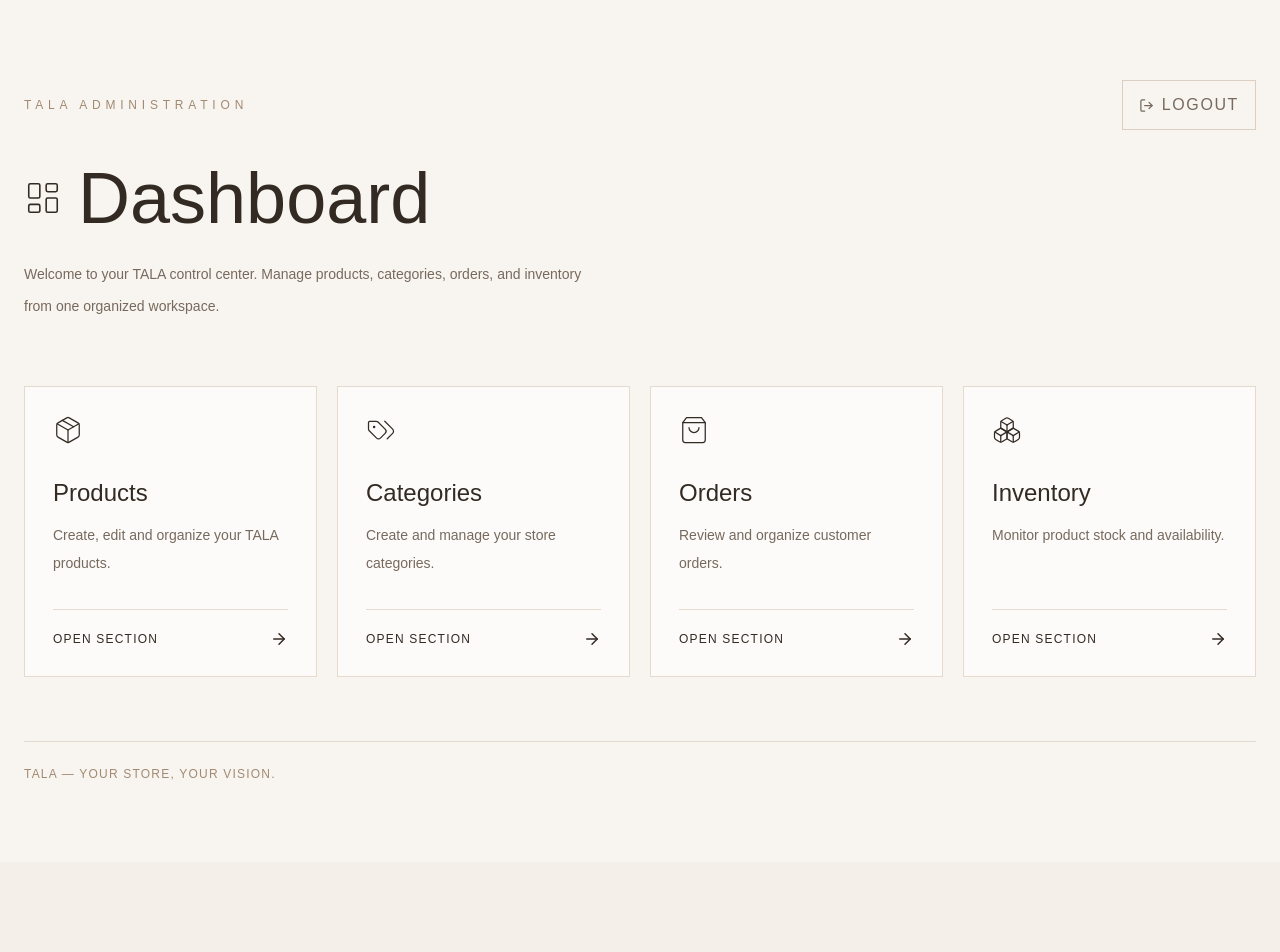
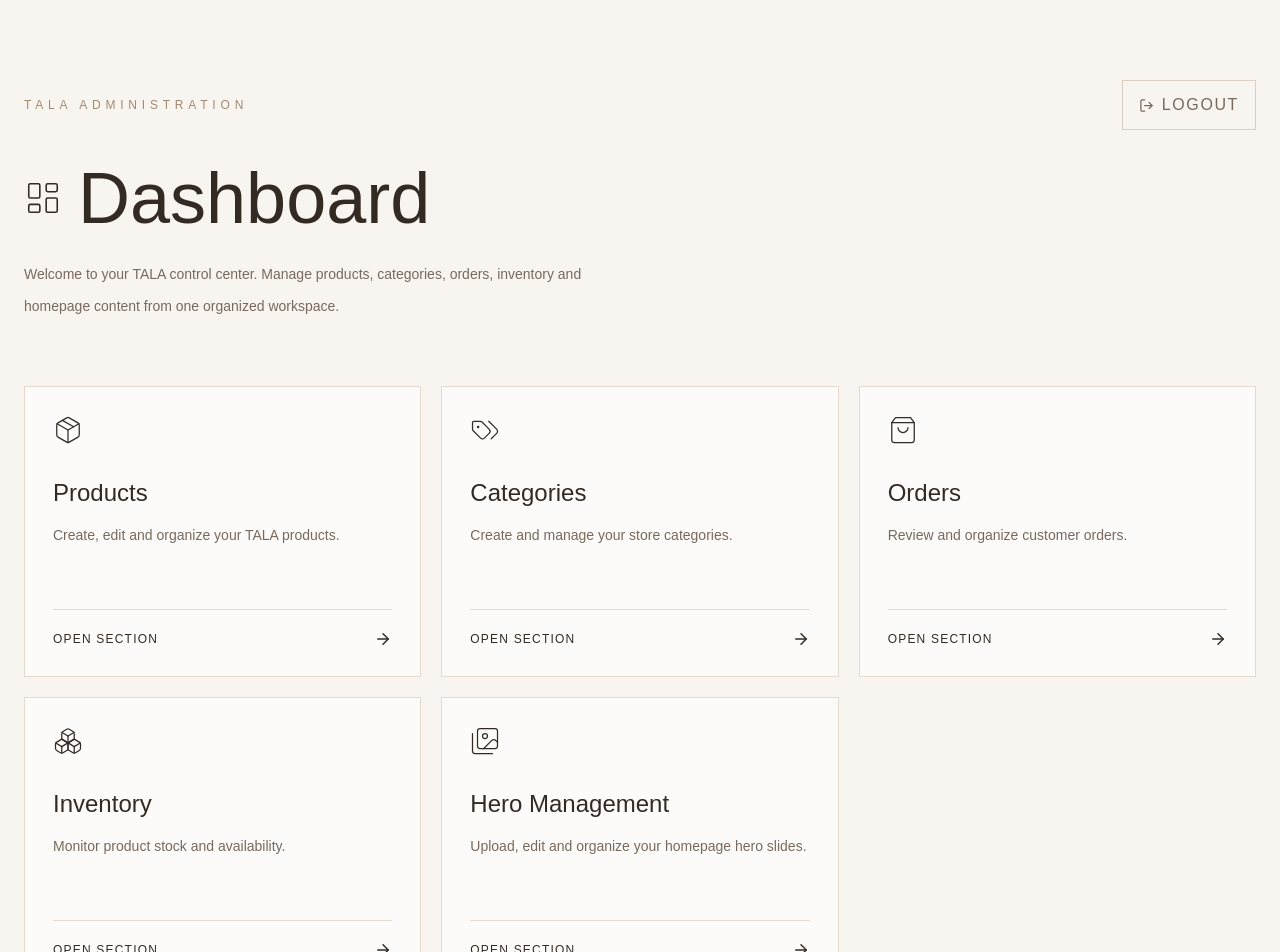
Before and after one commit to ozagomaa759-pixel/tala-store, a Next.js app: page /admin in a window 1280 px wide. Shown: the top 952 px of the page. Before the commit the page ends 862 px from the top, so only its background shows below. Built offline with nearby package versions, Linux system fonts and the light colour scheme.

Commit message:
Add hero management section to admin dashboard
Added hero management section to admin page and updated description.

```diff
--- a/src/app/admin/page.tsx
+++ b/src/app/admin/page.tsx
@@ -10,6 +10,7 @@ import {
   LayoutDashboard,
   LogOut,
   Tags,
+  Images,
 } from "lucide-react";
 import { useRouter } from "next/navigation";
 import { useState } from "react";
@@ -38,6 +39,12 @@ const sections = [
     description: "Monitor product stock and availability.",
     href: "/admin/inventory",
     icon: Boxes,
+  },
+  {
+    title: "Hero Management",
+    description: "Upload, edit and organize your homepage hero slides.",
+    href: "/admin/hero",
+    icon: Images,
   },
 ];
 
@@ -95,11 +102,11 @@ export default function AdminPage() {
 
         <p className="mt-6 max-w-xl text-sm leading-8 text-[#77695D]">
           Welcome to your TALA control center.
-          Manage products, categories, orders, and inventory
-          from one organized workspace.
+          Manage products, categories, orders, inventory
+          and homepage content from one organized workspace.
         </p>
 
-        <div className="mt-16 grid gap-5 sm:grid-cols-2 lg:grid-cols-4">
+        <div className="mt-16 grid gap-5 sm:grid-cols-2 lg:grid-cols-3">
           {sections.map((section) => {
             const Icon = section.icon;
 
```
